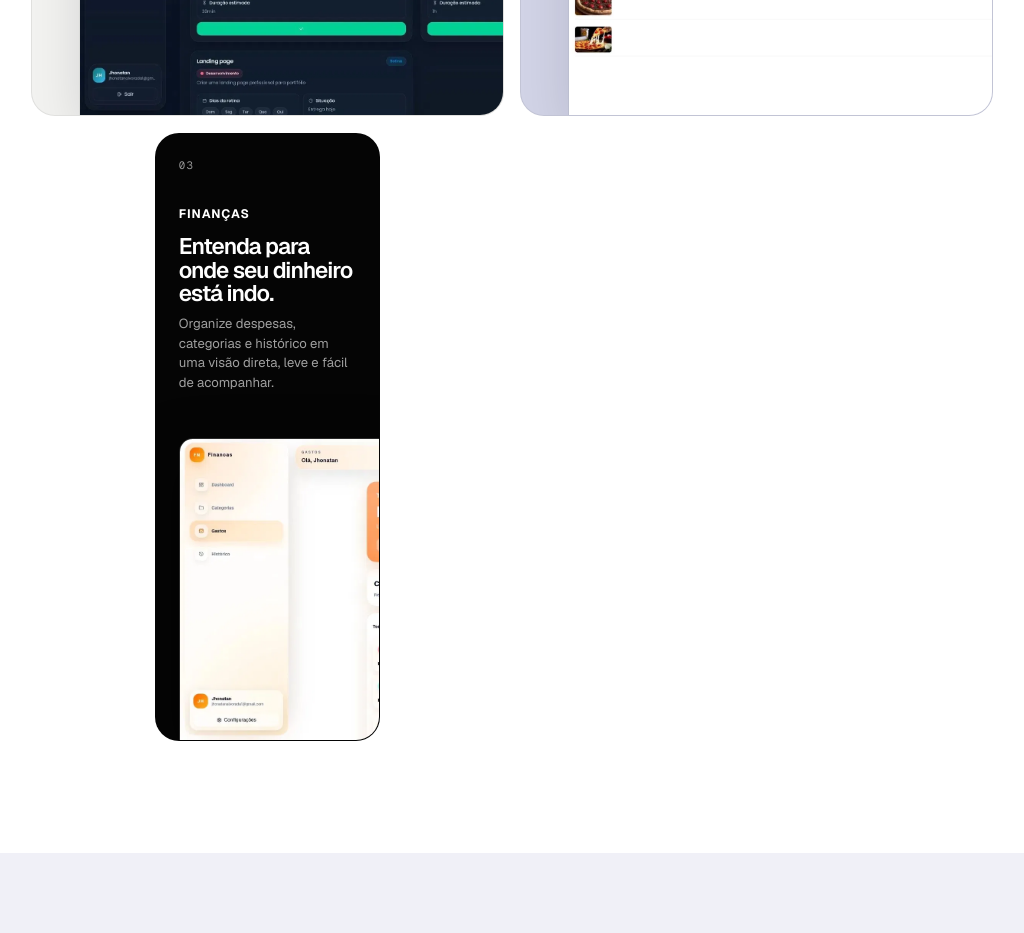
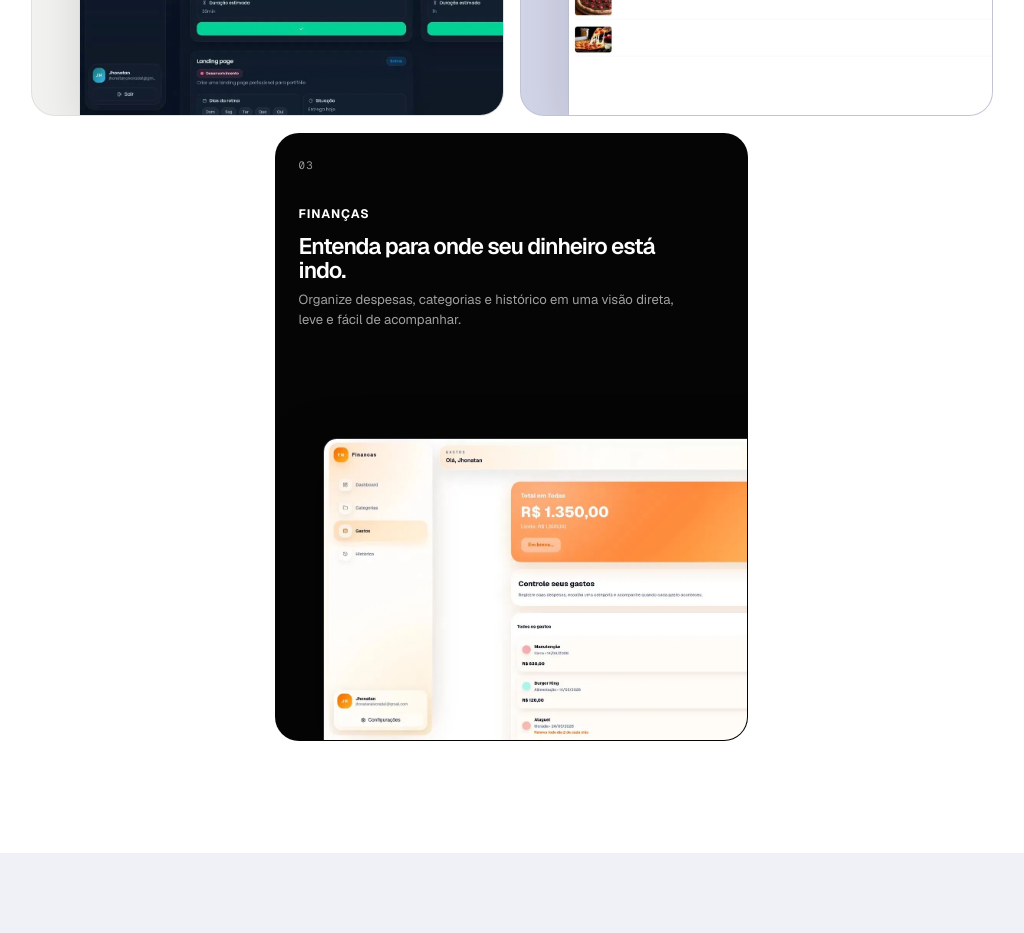
Before and after one commit to Jhonatan-HenriqueS/Jhonatanspage, a Next.js app: page / in a window 1024 px wide. Shown: the part 1880-2813 px from the top of the page. Built offline with nearby package versions, Linux system fonts and the light colour scheme; no server answers.

Commit message:
style: change width imgs of the index 3

```diff
--- a/app/globals.css
+++ b/app/globals.css
@@ -1532,6 +1532,23 @@ html.scroll-reveal-ready .reveal.is-visible {
   }
 }
 
+@media (min-width: 821px) and (max-width: 1100px) {
+  .system-card-tilt--ink {
+    grid-column: 1 / -1;
+    width: calc((100% - clamp(0.8rem, 1.6vw, 1.5rem)) / 2);
+    justify-self: center;
+  }
+
+  .system-card-tilt--ink .system-card--ink {
+    width: 100%;
+  }
+
+  .sales-media {
+    right: 0;
+    width: 62%;
+  }
+}
+
 /* Mobile and portrait tablets */
 
 @media (max-width: 820px) {
@@ -1784,16 +1801,16 @@ html.scroll-reveal-ready .reveal.is-visible {
   }
 
   .capability-media--primary {
-    width: 58%;
+    width: 80%;
   }
 
   .capability-media--tasks {
     top: 4.5rem;
-    width: 52%;
+    width: 70%;
   }
 
   .capability-media--finance {
-    width: 51%;
+    width: 72%;
   }
 
   .capabilities-copy {
```
